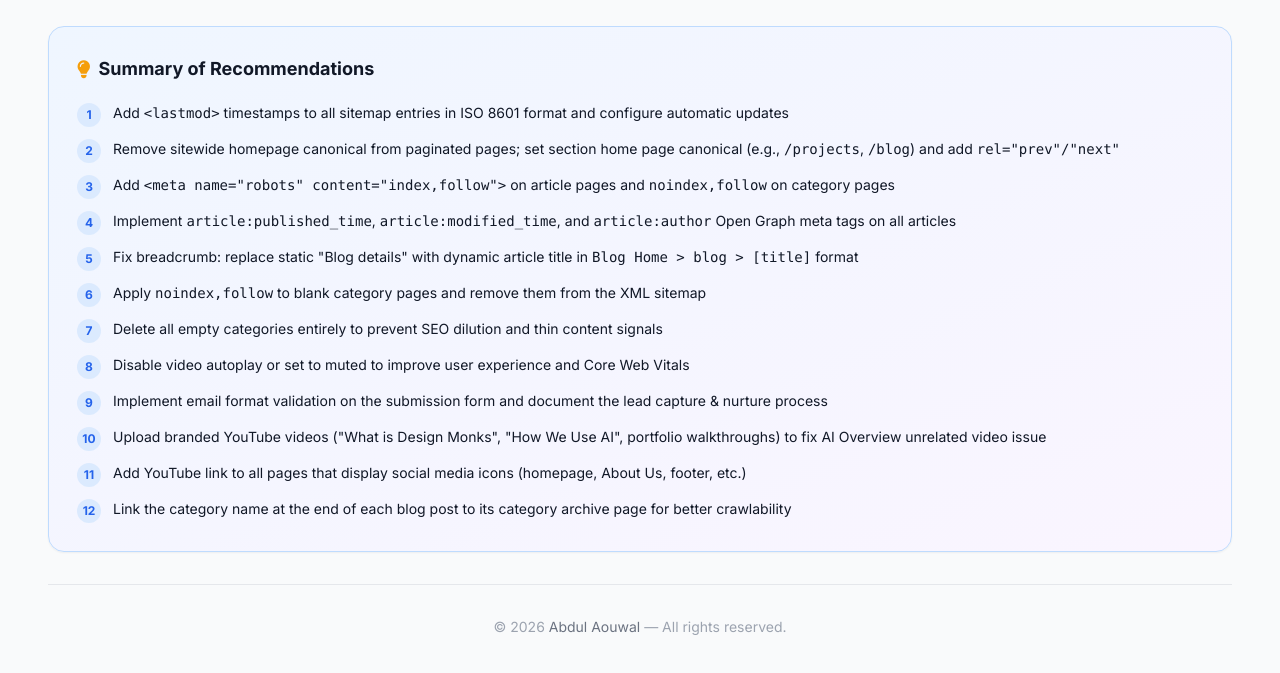
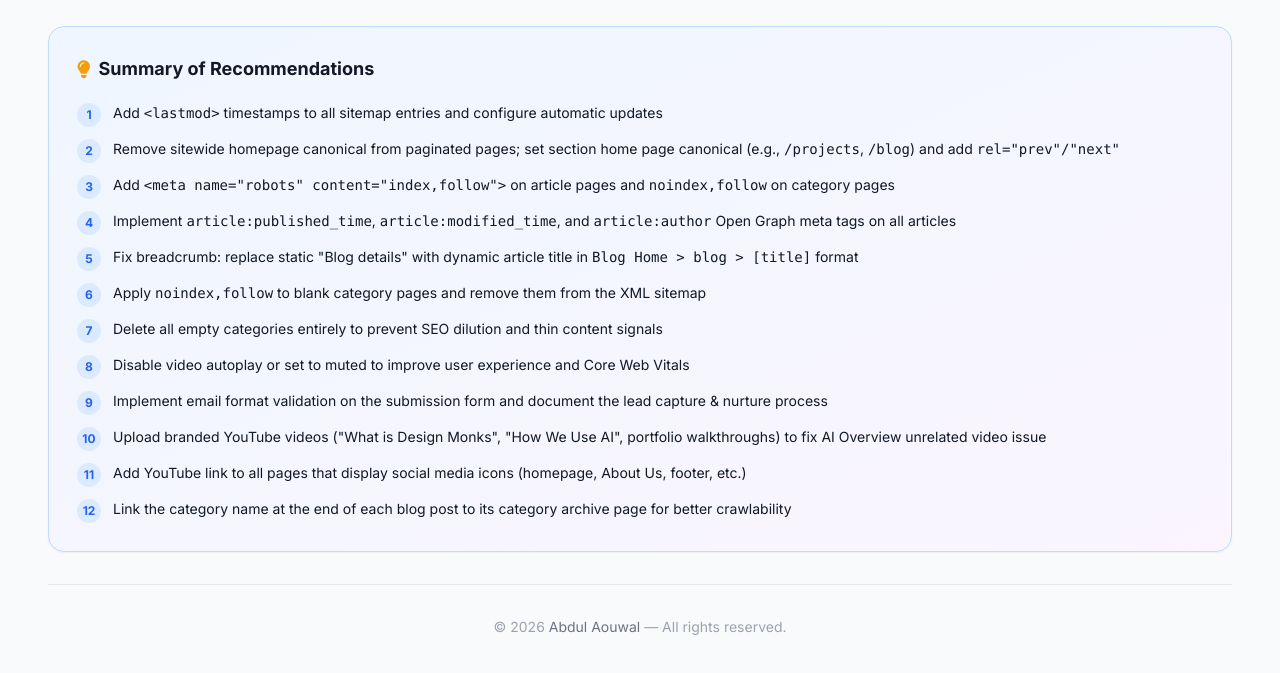
Before and after one commit to aouwalitshikkha/design-monk-repo, a plain HTML site: page report/report-1.html in a window 1280 px wide. Shown: the part 1389-2062 px from the top of the page. Drawn offline with nearby package versions, Linux system fonts and the light colour scheme.

Commit message:
Remove ISO format mention from recommendation 1

```diff
--- a/report/report-1.html
+++ b/report/report-1.html
@@ -188,7 +188,7 @@
           Summary of Recommendations
         </h3>
         <div class="space-y-3 text-sm">
-          <div class="flex items-start gap-3"><span class="w-6 h-6 bg-blue-100 rounded-full flex items-center justify-center text-xs flex-shrink-0 text-blue-600 font-bold">1</span><span>Add <code>&lt;lastmod&gt;</code> timestamps to all sitemap entries in ISO 8601 format and configure automatic updates</span></div>
+          <div class="flex items-start gap-3"><span class="w-6 h-6 bg-blue-100 rounded-full flex items-center justify-center text-xs flex-shrink-0 text-blue-600 font-bold">1</span><span>Add <code>&lt;lastmod&gt;</code> timestamps to all sitemap entries and configure automatic updates</span></div>
           <div class="flex items-start gap-3"><span class="w-6 h-6 bg-blue-100 rounded-full flex items-center justify-center text-xs flex-shrink-0 text-blue-600 font-bold">2</span><span>Remove sitewide homepage canonical from paginated pages; set section home page canonical (e.g., <code>/projects</code>, <code>/blog</code>) and add <code>rel="prev"/"next"</code></span></div>
           <div class="flex items-start gap-3"><span class="w-6 h-6 bg-blue-100 rounded-full flex items-center justify-center text-xs flex-shrink-0 text-blue-600 font-bold">3</span><span>Add <code>&lt;meta name="robots" content="index,follow"&gt;</code> on article pages and <code>noindex,follow</code> on category pages</span></div>
           <div class="flex items-start gap-3"><span class="w-6 h-6 bg-blue-100 rounded-full flex items-center justify-center text-xs flex-shrink-0 text-blue-600 font-bold">4</span><span>Implement <code>article:published_time</code>, <code>article:modified_time</code>, and <code>article:author</code> Open Graph meta tags on all articles</span></div>
```
